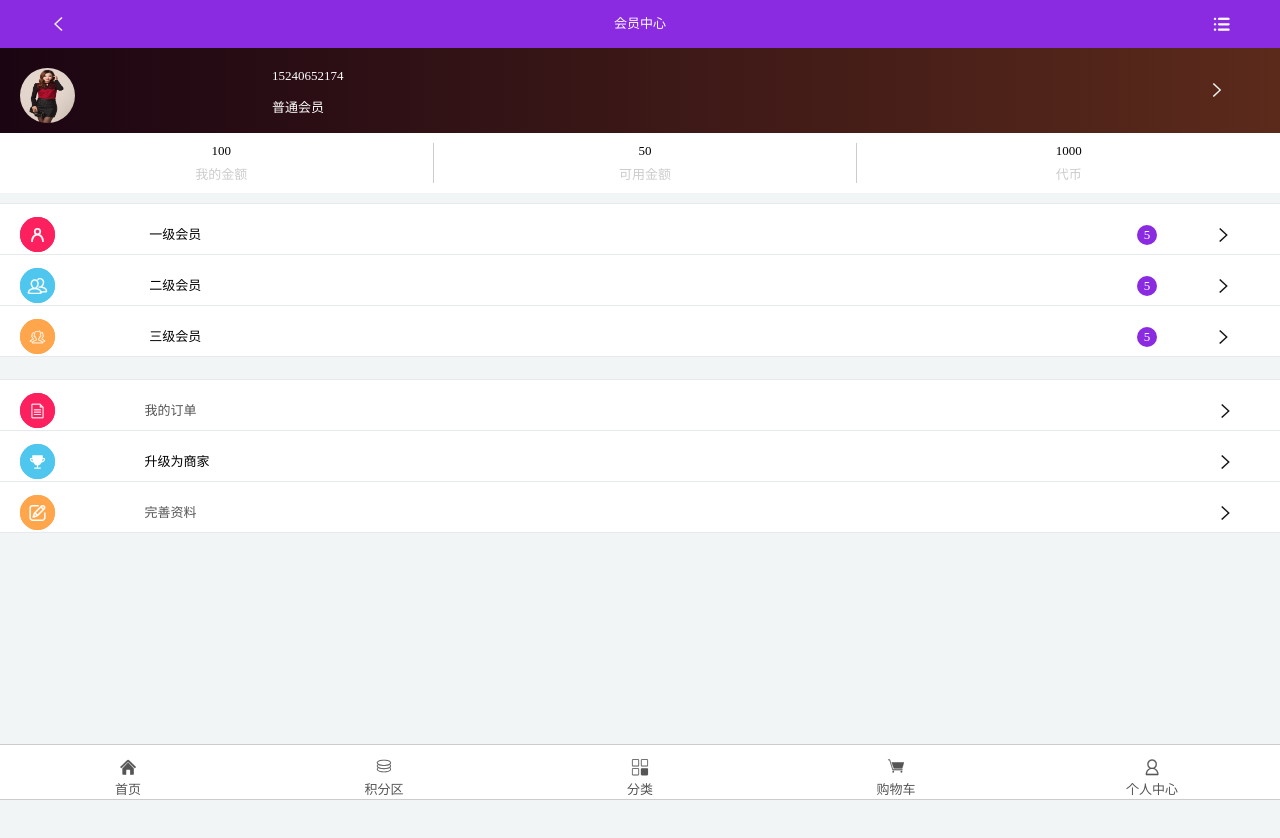
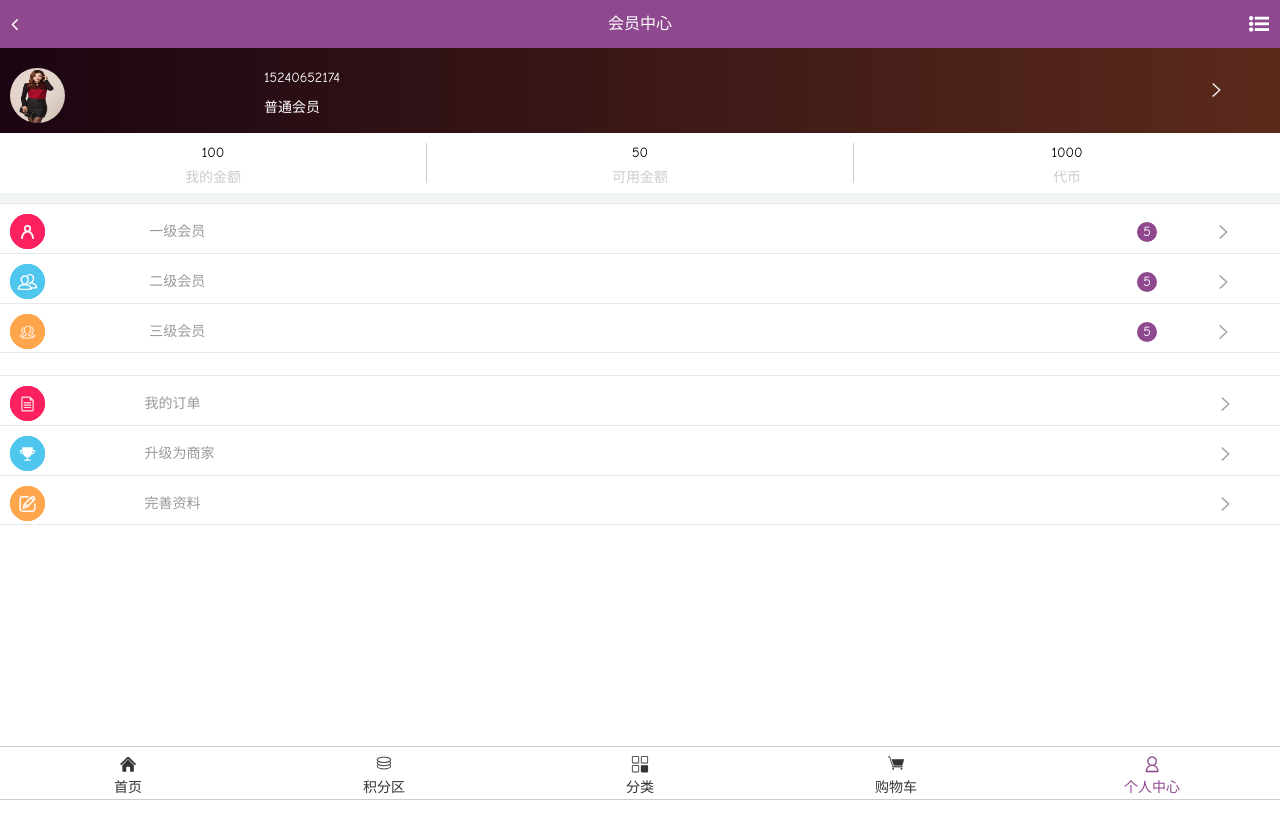
Before and after one commit to menglaoda/oya-, a website: page app/html/zhongxin.html in a window 1280 px wide. Before the commit the page ends 800 px from the top, so only its background shows below. Drawn offline with Linux system fonts and the light colour scheme.

Commit message:
修改我的订单、个人中心样式

```diff
--- a/app/html/zhongxin.html
+++ b/app/html/zhongxin.html
@@ -2,19 +2,24 @@
 <html>
 	<head>
 		<meta charset="UTF-8">
+		<meta name="viewport" content="width=device-width,initial-scale=1,minimum-scale=1,maximum-scale=1,user-scalable=no" />
+		<title>个人中心</title>
+		<link rel="stylesheet" href="../assets/bootstrap/dist/css/bootstrap.min.css" />
 		<link rel="stylesheet" href="../assets/grfont/iconfont.css" />
+		<link rel="stylesheet" href="../assets/fontAwesome/css/font-awesome.min.css" />
+		<link rel="stylesheet" href="../css/common.css" />
 
-		<title>个人中心</title>
 		<meta name="viewport" content="width=device-width,initial-scale=1">
 		<link type="text/css" rel="stylesheet" href="../css/style.css" />
 
 
 	</head>
 	<body>
+		<!--头部-->
 		<header class="header">
-				<span class="iconfont icon-left"></span>
-				<span>会员中心</span>
-			    <span class="iconfont icon-caidan"></span>
+			<i class="fa fa-angle-left" id="memu-left"></i>
+			<div class="title">会员中心</div>
+			<i class="fa fa-list-ul" id="memu-list"></i>
 		</header>
 		<section class="section">
 			<div class="box1">
@@ -85,14 +90,14 @@
 				</div>
 			</div>
 		</section>
-		<!--底部-->
+		<!--脚部-->
 		<footer class="footer">
 			<ul>
 				<li><a href="../index.html"><span><span class = "iconfont icon-shouye"></span><p>首页</p></a></li>
-				<li><a><span><span class = "iconfont icon-jifen"></span><p>积分区</p></a></li>
-				<li><a href="list.html"><span><span class = "iconfont icon-fenlei"></span><p>分类</p></a></li>
-				<li><a href="shoppingCar.html"><span><span class = "iconfont icon-gouwuche"></span><p>购物车</p></a></li>
-				<li><a href="zhongxin.html"><span><span class = "iconfont icon-geren"></span><p>个人中心</p></a></li>
+				<li><a href="#"><span><span class = "iconfont icon-jifen"></span><p>积分区</p></a></li>
+				<li><a href="html/list.html"><span><span class = "iconfont icon-fenlei"></span><p>分类</p></a></li>
+				<li><a href="html/shoppingCar.html"><span><span class = "iconfont icon-gouwuche"></span><p>购物车</p></a></li>
+				<li><a href="html/zhongxin.html"><span><span class = "iconfont icon-geren"></span><p>个人中心</p></a></li>
 			</ul>
 		</footer>
 	</body>
--- a/app/sass/style.scss
+++ b/app/sass/style.scss
@@ -1,27 +1,11 @@
 $one:#387ef5;
 $tow:lighten($one,10%);
 
-/*哈哈哈，小豆比*/
-body{font-family: "微软雅黑";font-size: 13px;margin: 0;padding: 0;background: #f1f5f6;}
- a{text-decoration: none;color: #555555;}
-//会员中心
-.header{
-    height: 48px;
-    display: flex;
-    background: blueviolet;
-    line-height: 48px;
-    text-align: center;
-}
-.header span{color: white;}
-.header span:first-child{flex:1 ;}
-.header span:nth-child(2){flex: 9;}
-.header span:last-child{flex:1 ;}
-
-
+.section{margin: 48px 0 54px;}
 .box1{display: flex;height: 85px;overflow: hidden;
     background: linear-gradient(to left,#5b2a1b,#1b0512);color:white;
 }
-.box1 div:first-child{flex:2;margin-left: 20px;margin-top: 20px;}
+.box1 div:first-child{flex:2;margin-top: 20px;margin-left: 10px;}
 .box1 div:first-child img{width: 55px;height: 55px;border-radius: 50%;}
 .box1 div:nth-child(2){flex:7}
 .box1 div:nth-child(2) p:first-child{margin-top: 20px;}
@@ -32,7 +16,6 @@ body{font-family: "微软雅黑";font-size: 13px;margin: 0;padding: 0;background
 .box2 ul{flex:1;height: 60px;background: white;
      display: flex; list-style: none;
      margin-top: 0px;
-     margin-left: -30px;
 }
 .box2 li{flex: 1;height: 40px; text-align: center;
      margin-top: 10px;
@@ -43,9 +26,9 @@ body{font-family: "微软雅黑";font-size: 13px;margin: 0;padding: 0;background
 
 .box3{display: flex;flex-direction: column;background: white;}
 .box3 div{ height: 50px;border-top: solid 1px #e7eaec;}
-.box3 div ul{display: flex;flex-direction: row;flex: 1;margin-left: -20px;}
-.box3 div li{list-style: none;line-height: 36px;}
-.box3 div li:first-child{flex: 0.8;}
+.box3 div ul{display: flex;flex-direction: row;flex: 1;margin: 0;padding: 10px 0;}
+.box3 div li{list-style: none;line-height: 36px;height: 36px;color: #999;}
+.box3 div li:first-child{flex: 0.8;margin-left: 10px;margin-right: 10px;}
 .box3 div li:first-child span:first-child{
      display: block;
      width: 35px;height: 35px;
@@ -75,7 +58,7 @@ body{font-family: "微软雅黑";font-size: 13px;margin: 0;padding: 0;background
     position: absolute;
     right: 10px;
     top: 8px;
-    background: blueviolet;}
+    background: #8E488E;}
 .box3 div li:nth-child(4){flex: 0.7;text-align: center;}
 .box3 div:nth-child(3){border-bottom: solid 1px #e7eaec;}
 
@@ -84,9 +67,9 @@ body{font-family: "微软雅黑";font-size: 13px;margin: 0;padding: 0;background
 }
 .box4{display: flex;flex-direction: column;margin-top: 22px;background: white;}
 .box4 div{ height: 50px;border-top: solid 1px #e7eaec;}
-.box4 div ul{display: flex;flex-direction: row;flex: 1;margin-left: -20px;}
-.box4 div li{list-style: none;line-height: 36px;}
-.box4 div li:first-child{flex: 0.8;}
+.box4 div ul{display: flex;flex-direction: row;flex: 1;margin: 0;padding: 10px 0;}
+.box4 div li{list-style: none;line-height: 36px;color: #999;}
+.box4 div li:first-child{flex: 0.8;margin-left: 10px;margin-right: 10px;}
 .box4 div li:first-child span:first-child{
      display: block;
      width: 35px;height: 35px;
@@ -94,6 +77,9 @@ body{font-family: "微软雅黑";font-size: 13px;margin: 0;padding: 0;background
      border-radius: 50%;
      text-align: center;
      }
+.box4 div li a{
+    color: #999;
+}
 .box4 div:nth-child(2) li:first-child span:first-child{
     background: #4fc6ee;
 }
@@ -104,38 +90,11 @@ body{font-family: "微软雅黑";font-size: 13px;margin: 0;padding: 0;background
 .box4 div li:nth-child(2){flex: 6.6;}
 .box4 div li:nth-child(3){flex: 0.7;text-align: center;}
 .box4 div:nth-child(3){border-bottom: solid 1px #e7eaec;}
-
-/*尾部*/
-.footer {
-    height: 54px;
-    position: fixed;
-    bottom: 0px;
-    width: 100%;
-    display: flex;
-    border-top: solid 1px #cccccc;
-    border-bottom: solid 1px #cccccc;
-    background:white ;
-}
-.footer ul{
-    flex: 1;
-    display: flex;
-    list-style: none;
-    margin-left: -40px;
-}
-.footer  li{
-    text-align: center;
-    flex: 1;
-}
-.footer li p{
-    margin-top: 3px;
-    flex: 1;
-}
-
-
 //我的订单
-.nav{display: flex;border-bottom: solid 1px #cccccc;height: 48px;}
-.nav ul{display: flex;flex: 1;list-style: none;margin-left: -50px;}
+.nav{display: flex;border-bottom: solid 1px #cccccc;margin-top: 48px;padding: 10px 0;}
+.nav ul{display: flex;flex: 1;list-style: none;}
 .nav li{height: 30px;flex: 1;text-align: center;border-left: solid 1px #cccccc;line-height: 30px;}
+.nav li:first-child{border: 0;}
 
 .dingdan1{background: white; margin-bottom: 12px;}
 .dingdan1_1{height: 40px;display: flex;line-height: 40px;border-top: solid 1px #cccccc;}
@@ -157,3 +116,7 @@ body{font-family: "微软雅黑";font-size: 13px;margin: 0;padding: 0;background
 .span5{flex: 1;margin-right: 20px;}
 .button1{margin-left: 10px;}
 .button2{margin-left: 10px;}
+
+.footer ul li:last-child a {
+    color: #8E488E;
+}
```
Also changed, not shown: app/html/dingdan.html (+12 -7 lines), app/css/style.css, app/css/style.min.css, dist/html/dingdan.html (added), dist/html/goods.html (added), dist/html/list.html (added), dist/html/myVault.html, dist/html/mydata.html (added), dist/html/shoppingCar.html, dist/html/zhongxin.html (added), dist/js/app.js, dist/js/app.min.js.
